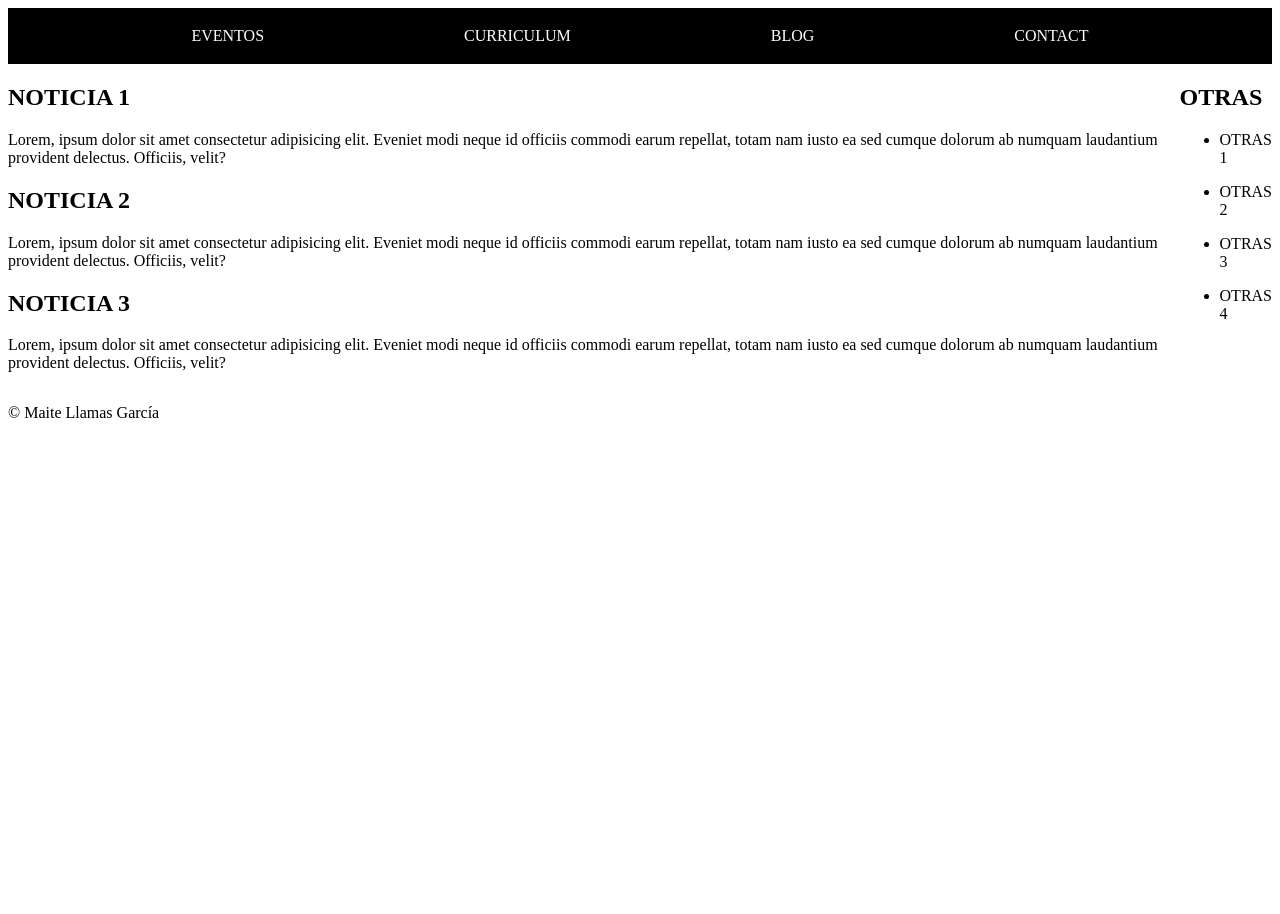
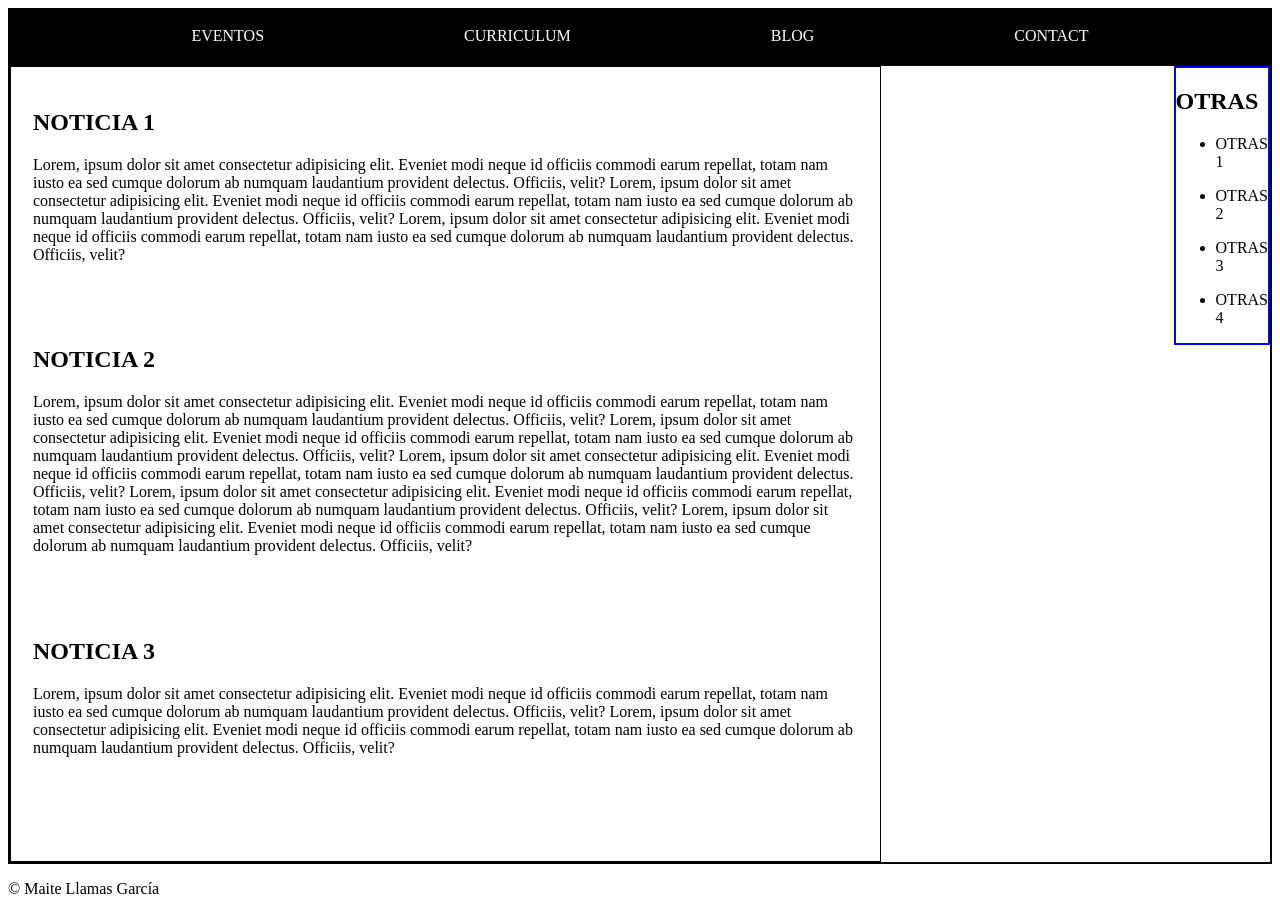
Before and after one commit to Maitlla/Curriculum, a plain HTML site: page src/blog.html in a window 1280 px wide. Before the commit the page ends 800 px from the top, so only its background shows below. Drawn offline with Linux system fonts and the light colour scheme.

Commit message:
colocarFlex

```diff
--- a/src/blog.html
+++ b/src/blog.html
@@ -1,5 +1,6 @@
 <!DOCTYPE html>
 <html lang="en">
+
 <head>
     <meta charset="UTF-8">
     <meta http-equiv="X-UA-Compatible" content="IE=edge">
@@ -9,6 +10,7 @@
     <script src="./js/index.js"></script>
     <title>Blog</title>
 </head>
+
 <body>
     <!--  -->
     <!-- <header> -->
@@ -48,13 +50,22 @@
         </ul>
     </nav>
     <!-- contenedor <main> -->
-    <main class="flex">
+    <main class="flexp">
         <!-- <section> -->
         <section>
+            <div class="flex1">
             <!-- <article> -->
             <article>
                 <h2>NOTICIA 1</h2>
-                    <p>Lorem, ipsum dolor sit amet consectetur adipisicing elit.
+                <p class="espacioAbajo">Lorem, ipsum dolor sit amet consectetur adipisicing elit.
+                    Eveniet modi neque id officiis commodi earum repellat,
+                    totam nam iusto ea sed cumque dolorum ab numquam laudantium provident delectus.
+                    Officiis, velit?
+                    Lorem, ipsum dolor sit amet consectetur adipisicing elit.
+                    Eveniet modi neque id officiis commodi earum repellat,
+                    totam nam iusto ea sed cumque dolorum ab numquam laudantium provident delectus.
+                    Officiis, velit?
+                    Lorem, ipsum dolor sit amet consectetur adipisicing elit.
                     Eveniet modi neque id officiis commodi earum repellat,
                     totam nam iusto ea sed cumque dolorum ab numquam laudantium provident delectus.
                     Officiis, velit?
@@ -62,7 +73,23 @@
             </article>
             <article>
                 <h2>NOTICIA 2</h2>
-                    <p>Lorem, ipsum dolor sit amet consectetur adipisicing elit.
+                <p class="espacioAbajo">Lorem, ipsum dolor sit amet consectetur adipisicing elit.
+                    Eveniet modi neque id officiis commodi earum repellat,
+                    totam nam iusto ea sed cumque dolorum ab numquam laudantium provident delectus.
+                    Officiis, velit?
+                    Lorem, ipsum dolor sit amet consectetur adipisicing elit.
+                    Eveniet modi neque id officiis commodi earum repellat,
+                    totam nam iusto ea sed cumque dolorum ab numquam laudantium provident delectus.
+                    Officiis, velit?
+                    Lorem, ipsum dolor sit amet consectetur adipisicing elit.
+                    Eveniet modi neque id officiis commodi earum repellat,
+                    totam nam iusto ea sed cumque dolorum ab numquam laudantium provident delectus.
+                    Officiis, velit?
+                    Lorem, ipsum dolor sit amet consectetur adipisicing elit.
+                    Eveniet modi neque id officiis commodi earum repellat,
+                    totam nam iusto ea sed cumque dolorum ab numquam laudantium provident delectus.
+                    Officiis, velit?
+                    Lorem, ipsum dolor sit amet consectetur adipisicing elit.
                     Eveniet modi neque id officiis commodi earum repellat,
                     totam nam iusto ea sed cumque dolorum ab numquam laudantium provident delectus.
                     Officiis, velit?
@@ -70,14 +97,20 @@
             </article>
             <article>
                 <h2>NOTICIA 3</h2>
-                    <p>Lorem, ipsum dolor sit amet consectetur adipisicing elit.
+                <p class="espacioAbajo">Lorem, ipsum dolor sit amet consectetur adipisicing elit.
+                    Eveniet modi neque id officiis commodi earum repellat,
+                    totam nam iusto ea sed cumque dolorum ab numquam laudantium provident delectus.
+                    Officiis, velit?
+                    Lorem, ipsum dolor sit amet consectetur adipisicing elit.
                     Eveniet modi neque id officiis commodi earum repellat,
                     totam nam iusto ea sed cumque dolorum ab numquam laudantium provident delectus.
                     Officiis, velit?
                 </p>
             </article>
+            </div>
         </section>
         <section>
+            <div class="flex2">
                 <h2>OTRAS</h2>
                 <ul>
                     <li>
@@ -93,6 +126,7 @@
                         <p>OTRAS 4</p>
                     </li>
                 </ul>
+            </div>
         </section>
     </main>
     <!-- <footer> -->
@@ -101,4 +135,5 @@
         <p class="sectionAbajo">© Maite Llamas García</p>
     </footer>
 </body>
+
 </html>
--- a/src/styles/blog.css
+++ b/src/styles/blog.css
@@ -2,3 +2,7 @@ h3 {
     text-decoration: underline 1px;
 
 }
+
+.espacioAbajo {
+    margin-bottom: 10%;
+}
--- a/src/styles/common.css
+++ b/src/styles/common.css
@@ -74,9 +74,22 @@ nav{
 
 /* MAIN */
 
-.flex {
+.flexp {
     display:flex;
+    gap: 5%;
+    border: 2px solid black;
+}
 
+.flex1 {
+
+    width: 75%;
+    padding: 2%;
+    border: 1px solid black;
+}
+
+
+.flex2 {
+    border: 2px solid blue;
 }
 
 
```
Lines whose indentation alone changed are shown as unchanged.
